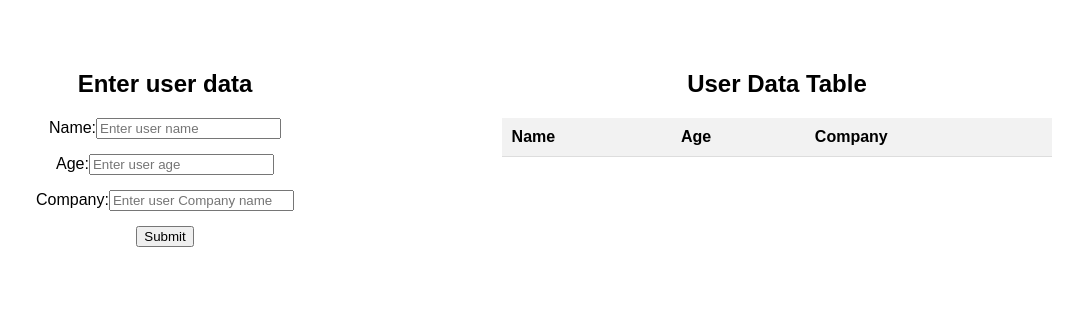
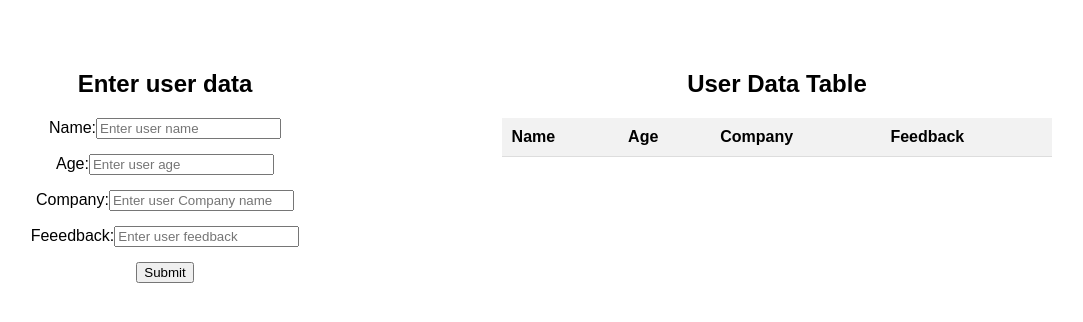
Before and after one commit to Priyanka1g/React_Concepts, a React (Create React App) app: page / in a window 1280 px wide. Shown: the top 322 px of the page, without its empty margins (169-1252 px from the left). Built offline with nearby package versions, Linux system fonts and the light colour scheme.

Commit message:
Add alert for empty field

```diff
--- a/src/components/FormData.js
+++ b/src/components/FormData.js
@@ -3,7 +3,7 @@ import { useEffect } from 'react';
 import './FormData.css'
 export default function FormData() {
   // intially the object is empty for all the field
-  const [data, setData] = useState({ name: '', age: '', company: '' })
+  const [data, setData] = useState({ name: '', age: '', company: '', feedback:'' })
   //for storing the data of every time use renter
   const [user, setUser] = useState([]);
 
@@ -18,8 +18,12 @@ export default function FormData() {
     console.log(data);
   }
   const submitHandler = () => {
-    setUser([...user, data]);
-    setData({ name: '', age: '', company: '' })
+    if (data.name && data.age && data.company&&data.feedback) {
+      setUser([...user, data]);
+      setData({ name: '', age: '', company: '', feedback:''})
+    } else {
+      alert('Please fill out all fields before submitting.');
+    }
   }
   return (
     <div className="form-container">
@@ -38,6 +42,10 @@ export default function FormData() {
           <label htmlFor="company">Company:</label>
           <input placeholder='Enter user Company name' id='company' type='text' value={data.company} name="company" onChange={changeHandler} required></input>
         </div>
+        <div className="form-group">
+          <label htmlFor="feedback">Feeedback:</label>
+          <input placeholder='Enter user feedback' id='feedback' type='text' value={data.feedback} name="feedback" onChange={changeHandler} required></input>
+        </div>
         <button onClick={submitHandler}>Submit</button>
       </div>
       <div className="user-table">
@@ -48,6 +56,7 @@ export default function FormData() {
               <th>Name</th>
               <th>Age</th>
               <th>Company</th>
+              <th>Feedback</th>
             </tr>
           </thead>
           <tbody>
@@ -56,6 +65,7 @@ export default function FormData() {
                 <td>{item.name}</td>
                 <td>{item.age}</td>
                 <td>{item.company}</td>
+                <td>{item.feedback}</td>
               </tr>
             ))}
           </tbody>
```
